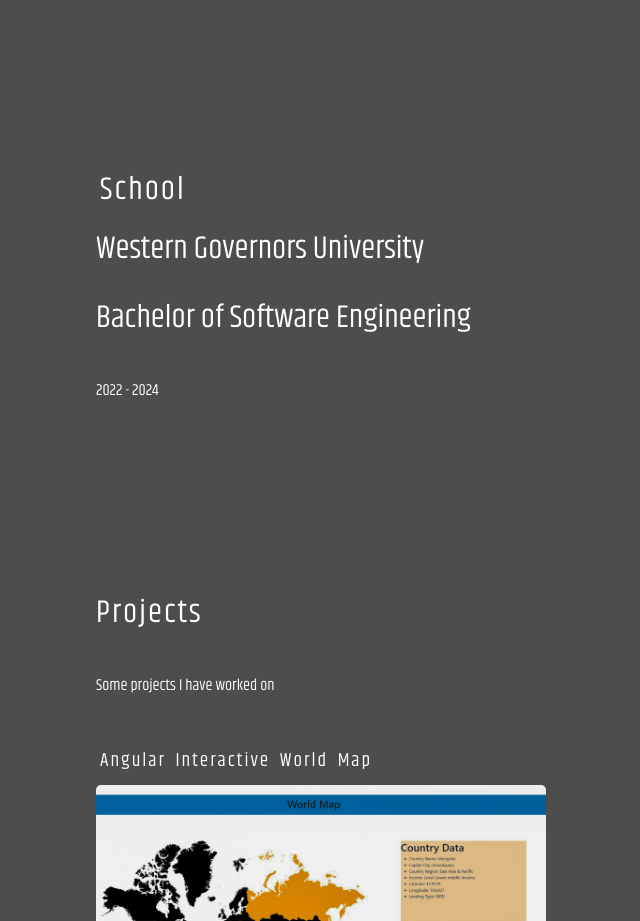
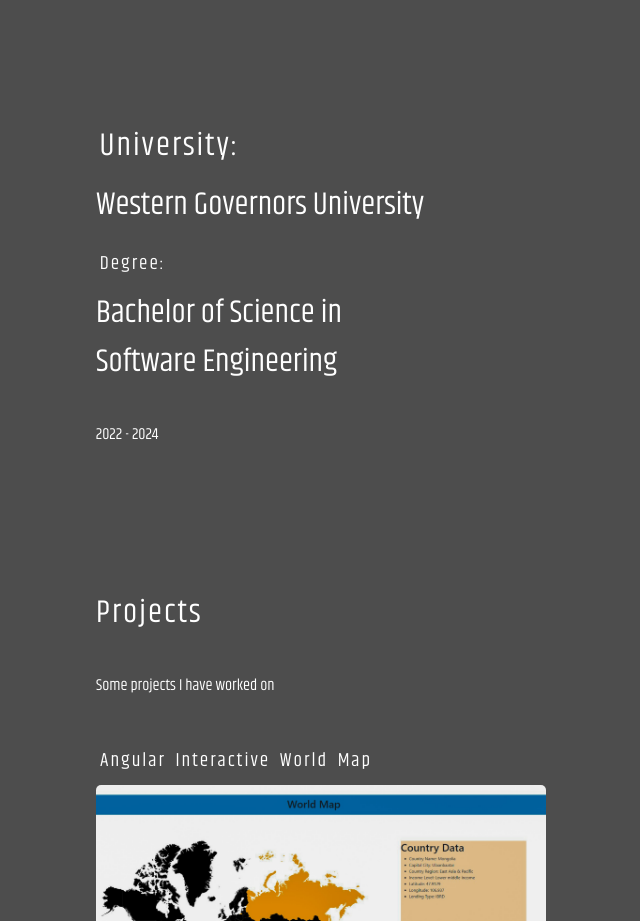
Before and after one commit to Reece-Nunez/portfolio, a plain HTML site: page index.html in a window 1280 px wide. Shown: the part 1980-2901 px from the top of the page, without its empty margins (74-714 px from the left). Drawn offline with nearby package versions, Linux system fonts and the light colour scheme.

Commit message:
added some details to school

```diff
--- a/index.html
+++ b/index.html
@@ -122,9 +122,10 @@
     </div>
     <div class="school-header-container">
         <header class="school-header">
-            <h1 class="school-title" id="school-title">School</h1>
+            <h1 class="school-title" id="school-title">University:</h1>
             <h2 class="big-header">Western Governors University</h2>
-            <h2 class="big-header">Bachelor of Software Engineering</h2>
+            <h1 id="degree-title">Degree:</h1>
+            <h2 class="big-header">Bachelor of Science in <br>Software Engineering</h2>
             <p>2022 - 2024</p>
         </header>
     </div>
--- a/script.js
+++ b/script.js
@@ -76,6 +76,7 @@
       // School animations
       if (scrollPos + windowHeight > $('.school-header-container').offset().top + offsetAdjustment) {
           $('#school-title').addClass('slide-in-from-left');
+          $('#degree-title').addClass('slide-in-from-left');
           $('.school-header .big-header').addClass('slide-in-from-right');
           $('.school-header p').addClass('slide-in-from-left');
       }
--- a/styles.css
+++ b/styles.css
@@ -207,7 +207,7 @@
 
   /* Slide-in animations */
 .slide-in-from-left {
-    animation: slideInFromLeft 3s forwards;
+    animation: slideInFromLeft 4s forwards;
 }
 
 .slide-in-from-right {
```
